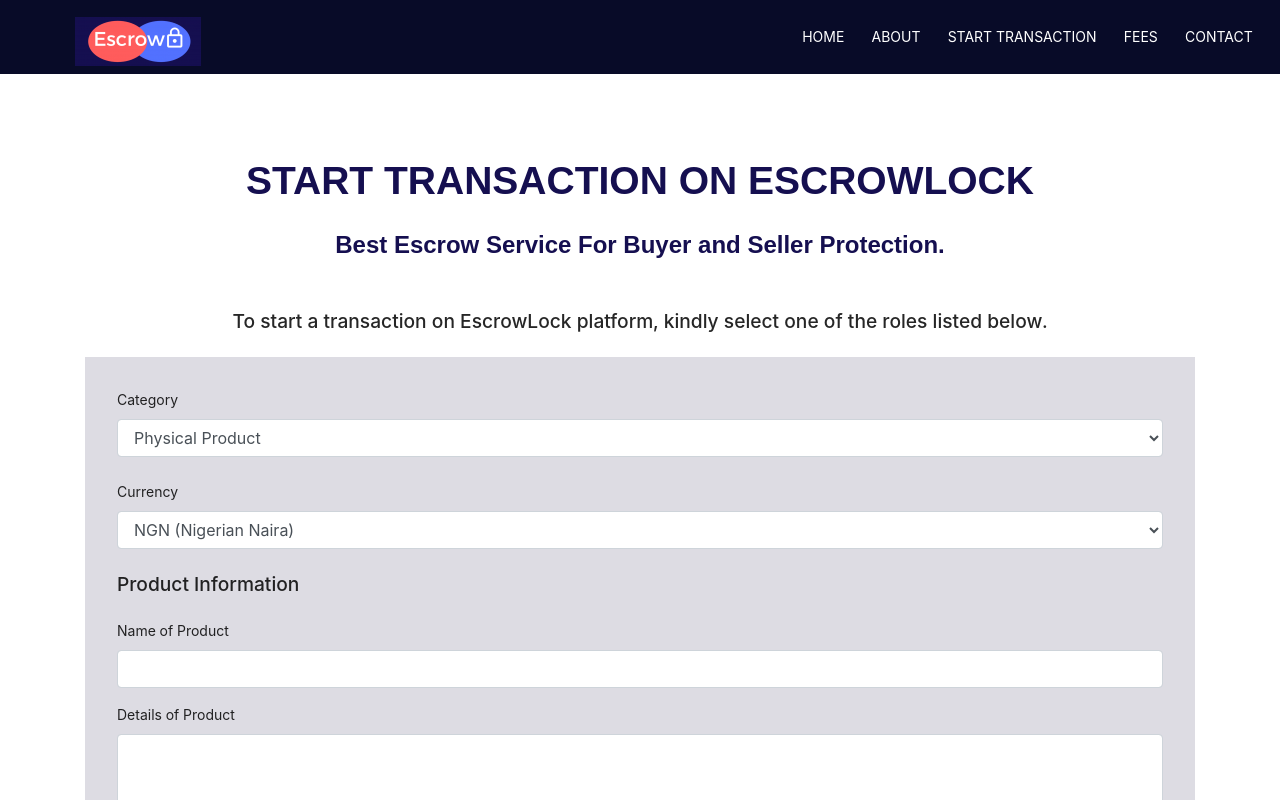
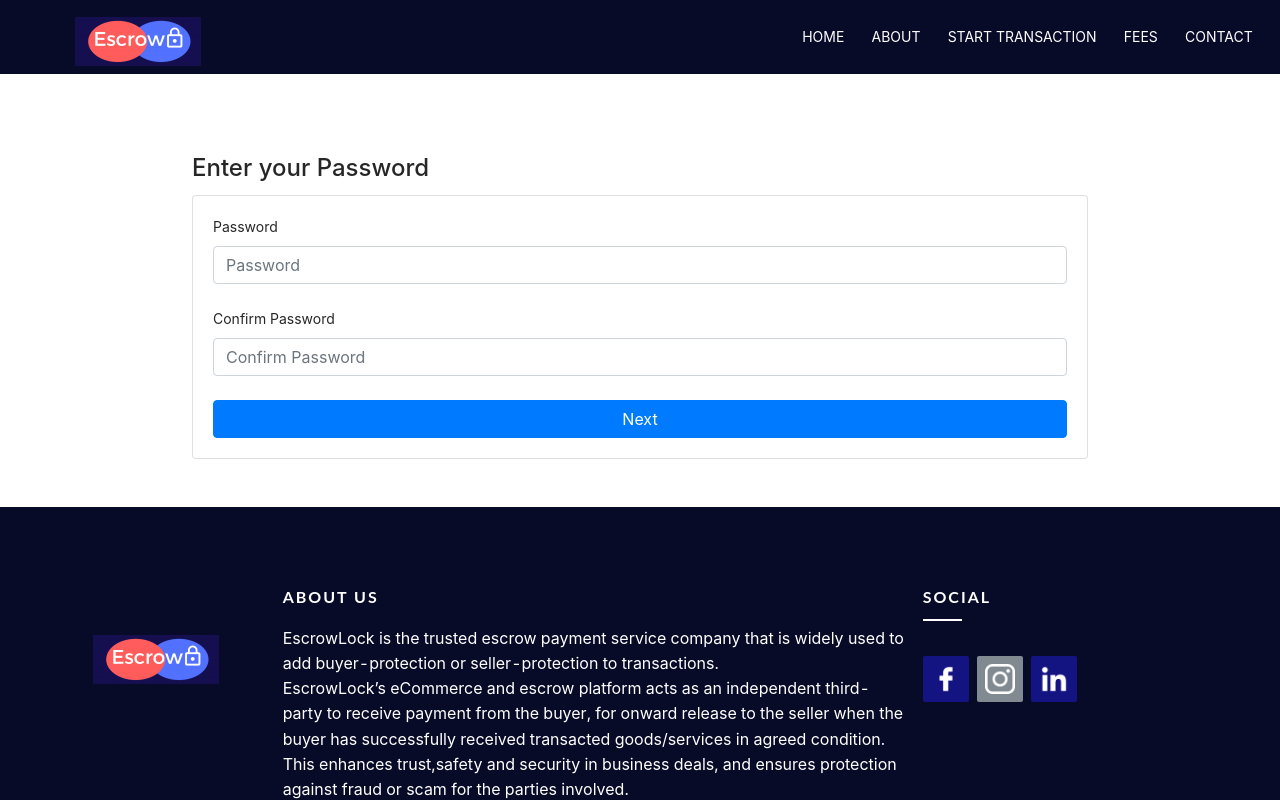
Before and after one commit to chuksdsilent/react-boiler-plate, a React (Create React App) app: page / in a window 1280 px wide. Shown: the top 800 px of the page. Built offline with nearby package versions, Linux system fonts and the light colour scheme.

Commit message:
added password, address and bank forms

```diff
--- a/src/App.js
+++ b/src/App.js
@@ -1,12 +1,15 @@
 import "./assets/styles/General.css";
 import Transaction from "./noautharea/pages/Transaction";
 import Footer from "./noautharea/components/Footer";
+import UserInformation from "./noautharea/pages/UserInformation";
 function App() {
-
   return (
     <div className="App">
-
-      <Transaction />
+      <UserInformation />
+      {/* <Address /> */}
+      {/* <BankAccount /> */}
+      {/* <Password /> */}
+      {/* <Transaction /> */}
     </div>
   );
 }
--- /dev/null
+++ b/src/noautharea/pages/Address.jsx
@@ -0,0 +1,46 @@
+import Footer from "../components/Footer";
+import React from "react";
+import NavBar from "../components/NavBar";
+import { TransactionStyle } from "../styles/pages/TransactionStyle";
+
+const Address = ({ goToBankAcount }) => {
+  return (
+    <TransactionStyle>
+      <div className="__onboarding_password">
+        <NavBar />
+        <div
+          className="d-flex justify-content-center"
+          style={{ marginTop: "5rem" }}
+        >
+          <div style={{ width: "70%" }}>
+            <h4>Address</h4>
+            <div className="card">
+              <div className="card-body">
+                <div className="form-group mb-4">
+                  <textarea
+                    name=""
+                    id=""
+                    className="form-control"
+                    rows="10"
+                  ></textarea>
+                </div>
+              </div>
+              <div className="d-flex justify-content-between">
+                <button
+                  onClick={goToBankAcount}
+                  className="btn btn-primary mb-4 ml-4"
+                >
+                  Back
+                </button>
+                <button className="btn btn-primary mb-4 mr-4">Next</button>
+              </div>
+            </div>
+          </div>
+        </div>
+        <Footer />
+      </div>
+    </TransactionStyle>
+  );
+};
+
+export default Address;
--- /dev/null
+++ b/src/noautharea/pages/BankAccount.jsx
@@ -0,0 +1,75 @@
+import React from "react";
+import NavBar from "../components/NavBar";
+import Footer from "../components/Footer";
+import { TransactionStyle } from "../styles/pages/TransactionStyle";
+
+const BankAccount = ({ goToPassword, goToAddress }) => {
+  return (
+    <TransactionStyle>
+      <div className="__onboarding_password">
+        <NavBar />
+        <div
+          className="d-flex justify-content-center"
+          style={{ marginTop: "5rem" }}
+        >
+          <div style={{ width: "70%" }}>
+            <h4>Bank Account</h4>
+            <div className="card">
+              <div className="card-body">
+                <div className="form-group mb-4">
+                  <label htmlFor="Account Number" className="mb-2">
+                    Password
+                  </label>
+                  <input
+                    type="text"
+                    className="form-control"
+                    placeholder="Password"
+                  />
+                </div>
+                <div className="form-group mb-4">
+                  <label htmlFor="Password" className="mb-2">
+                    Select Bank
+                  </label>
+                  <select
+                    name=""
+                    id=""
+                    className="w-100"
+                    style={{ height: "2.5rem" }}
+                  >
+                    <option value="">Select Bank</option>
+                    <option value="">Access Bank</option>
+                    <option value="">Zenith Bank</option>
+                  </select>
+                </div>
+                <div className="form-group mb-4">
+                  <label htmlFor="Password" className="mb-2">
+                    Name
+                  </label>
+                  <input
+                    type="text"
+                    className="form-control"
+                    placeholder="Name"
+                  />
+                </div>
+                <div className="d-flex justify-content-between">
+                  <button
+                    onClick={goToPassword}
+                    className="btn btn-primary mb-4 ml-2"
+                  >
+                    Back
+                  </button>
+
+                  <button
+                   onClick={goToAddress}className="btn btn-primary mb-4 mr-2">Next</button>
+                </div>
+              </div>
+            </div>
+          </div>
+        </div>
+        <Footer />
+      </div>
+    </TransactionStyle>
+  );
+};
+
+export default BankAccount;
--- /dev/null
+++ b/src/noautharea/pages/Password.jsx
@@ -0,0 +1,57 @@
+import Footer from "../components/Footer";
+import React from "react";
+import NavBar from "../components/NavBar";
+import { TransactionStyle } from "../styles/pages/TransactionStyle";
+
+const Password = ({ goToBankAcount }) => {
+  return (
+    <TransactionStyle>
+      <div className="__onboarding_password">
+        <NavBar />
+        <div
+          className="d-flex justify-content-center"
+          style={{ marginTop: "5rem" }}
+        >
+          <div style={{ width: "70%" }}>
+            <h4>Enter your Password</h4>
+            <div className="card">
+              <div className="card-body">
+                <div className="form-group mb-4">
+                  <label htmlFor="Password" className="mb-2">
+                    Password
+                  </label>
+                  <input
+                    type="text"
+                    className="form-control"
+                    placeholder="Password"
+                  />
+                </div>
+                <div className="form-group mb-4">
+                  <label htmlFor="Password" className="mb-2">
+                    Confirm Password
+                  </label>
+                  <input
+                    type="text"
+                    className="form-control"
+                    placeholder="Confirm Password"
+                  />
+                </div>
+                <div>
+                  <button
+                    onClick={goToBankAcount}
+                    className="btn btn-primary w-100"
+                  >
+                    Next
+                  </button>
+                </div>
+              </div>
+            </div>
+          </div>
+        </div>
+        <Footer />
+      </div>
+    </TransactionStyle>
+  );
+};
+
+export default Password;
--- a/src/noautharea/pages/Transaction.jsx
+++ b/src/noautharea/pages/Transaction.jsx
@@ -149,7 +149,15 @@
                     <section>
                       <div className="d-flex justify-content-center">
                         <div style={{ width: "100%" }}>
-                          <div className="product-information">
+                          <div
+                            is
+                            your
+                            role
+                            in
+                            this
+                            Transaction
+                            className="product-information"
+                          >
                             <div className="mb-4">
                               <label htmlFor="Category">Category</label>
                               <select
@@ -415,7 +423,6 @@
                                 name="flexRadioDefault"
                                 id="flexRadioDefault1"
                                 value="1"
-                                onChange={handleChange}
                               />
                               <label
                                 className="label-style"
@@ -430,7 +437,6 @@
                                 name="flexRadioDefault"
                                 id="flexRadioDefault1"
                                 value="2"
-                                onChange={handleChange}
                               />
                               <label
                                 className="label-style"
@@ -442,7 +448,12 @@
                         </div>
                       </div>
                       <div className="d-flex justify-content-end mt-4">
-                        <button className="btn btn-primary">Next</button>
+                        <button
+                          onClick={() => nextForm(1)}
+                          className="btn btn-primary"
+                        >
+                          Next
+                        </button>
                       </div>
                     </section>
                   ) : (
@@ -635,12 +646,7 @@
                         >
                           Back
                         </button>
-                        <button
-                          className="btn btn-primary"
-                          onClick={() => nextForm(3)}
-                        >
-                          Next
-                        </button>
+                        <button className="btn btn-primary">Submit</button>
                       </div>
                     </div>
                   ) : (
--- /dev/null
+++ b/src/noautharea/pages/UserInformation.jsx
@@ -0,0 +1,35 @@
+import React, { useState } from "react";
+import Password from "./Password";
+import BankAccount from "./BankAccount";
+import Address from "./Address";
+
+const UserInformation = () => {
+  const [page, setPage] = useState(0);
+
+  const goToBankAcount = () => {
+    console.log("go to bank...");
+    setPage(1);
+  };
+
+  const goToAddress = () => {
+    console.log("go to Address...");
+    setPage(2);
+  };
+  const goToPassword = () => {
+    console.log("go to Address...");
+    setPage(0);
+  };
+  return (
+    <div>
+      {page === 0 ? <Password goToBankAcount={goToBankAcount} /> : ""}
+      {page === 1 ? (
+        <BankAccount goToPassword={goToPassword} goToAddress={goToAddress} />
+      ) : (
+        ""
+      )}
+      {page === 2 ? <Address goToBankAcount={goToBankAcount} /> : ""}
+    </div>
+  );
+};
+
+export default UserInformation;
--- a/src/noautharea/styles/components/FooterStyle.jsx
+++ b/src/noautharea/styles/components/FooterStyle.jsx
@@ -6,6 +6,7 @@
   padding: 5rem 0rem;
   color: #fff;
   font-size: 16px;
+  margin-top: 3rem;
 
   h4 {
     color: #ffffff;
```
Also changed, not shown: 2 other files (tests, documents, lock files or other folders).
